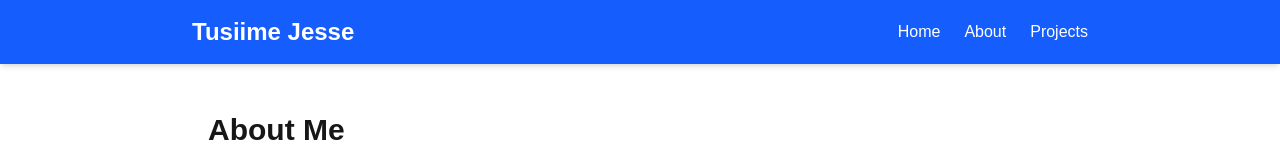
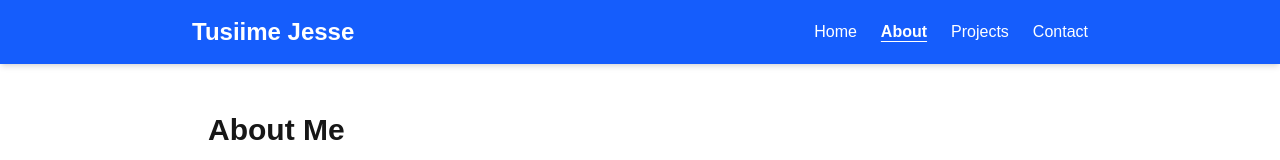
Before and after one commit to jessetusiime/wdd430-portfolio, a Next.js app: page /about in a window 1280 px wide. Shown: the top 160 px of the page. Built offline with nearby package versions, Linux system fonts and the light colour scheme.

Commit message:
Added page navigation

```diff
--- /dev/null
+++ b/app/contact/page.tsx
@@ -0,0 +1,10 @@
+export default function ContactPage() {
+    return (
+        <main className='p-8'>
+            <h1 className='text-3xl font-bold'>Contact Me</h1>
+            <p className='mt-4'>
+                This is my contact page.
+            </p>
+        </main>
+    );
+}
--- a/components/Header.tsx
+++ b/components/Header.tsx
@@ -1,19 +1,15 @@
-import Link from 'next/link';
+import NavLinks from './NavLinks';
 
 export default function Header() {
     return (
-        <header className="bg-blue-600 text-white py-4 shadow-md px-6">
-            <nav className="max-w-4xl mx-auto flex justify-between items-center">
-                <div id="header-title" className="text-2xl font-bold">
+        <header className='bg-blue-600 px-6 py-4 text-white shadow-md'>
+            <nav className='mx-auto flex max-w-4xl items-center justify-between'>
+                <div id='header-title' className='text-2xl font-bold'>
                     Tusiime Jesse
                 </div>
-                <ul className="flex gap-6">
-                    <li><Link href="/" className="hover:underline">Home</Link></li>
-                    <li><Link href="/about" className="hover:underline">About</Link></li>
-                    <li><Link href="/projects" className="hover:underline">Projects</Link></li>
-                </ul>
+
+                <NavLinks />
             </nav>
         </header>
-
     );
 }
--- /dev/null
+++ b/components/NavLinks.tsx
@@ -0,0 +1,70 @@
+'use client';
+
+import Link from 'next/link';
+import { usePathname } from 'next/navigation';
+
+export default function NavLinks() {
+    const pathname = usePathname();
+
+    return (
+        <nav aria-label='Main navigation'>
+            <ul className='flex gap-6'>
+                <li>
+                    <Link
+                        href='/'
+                        className={
+                            pathname === '/'
+                                ? 'font-bold underline underline-offset-4'
+                                : 'hover:underline hover:underline-offset-4'
+                        }
+                        aria-current={pathname === '/' ? 'page' : undefined}
+                    >
+                        Home
+                    </Link>
+                </li>
+
+                <li>
+                    <Link
+                        href='/about'
+                        className={
+                            pathname === '/about'
+                                ? 'font-bold underline underline-offset-4'
+                                : 'hover:underline hover:underline-offset-4'
+                        }
+                        aria-current={pathname === '/about' ? 'page' : undefined}
+                    >
+                        About
+                    </Link>
+                </li>
+
+                <li>
+                    <Link
+                        href='/projects'
+                        className={
+                            pathname === '/projects'
+                                ? 'font-bold underline underline-offset-4'
+                                : 'hover:underline hover:underline-offset-4'
+                        }
+                        aria-current={pathname === '/projects' ? 'page' : undefined}
+                    >
+                        Projects
+                    </Link>
+                </li>
+
+                <li>
+                    <Link
+                        href='/contact'
+                        className={
+                            pathname === '/contact'
+                                ? 'font-bold underline underline-offset-4'
+                                : 'hover:underline hover:underline-offset-4'
+                        }
+                        aria-current={pathname === '/contact' ? 'page' : undefined}
+                    >
+                        Contact
+                    </Link>
+                </li>
+            </ul>
+        </nav>
+    );
+}
```
